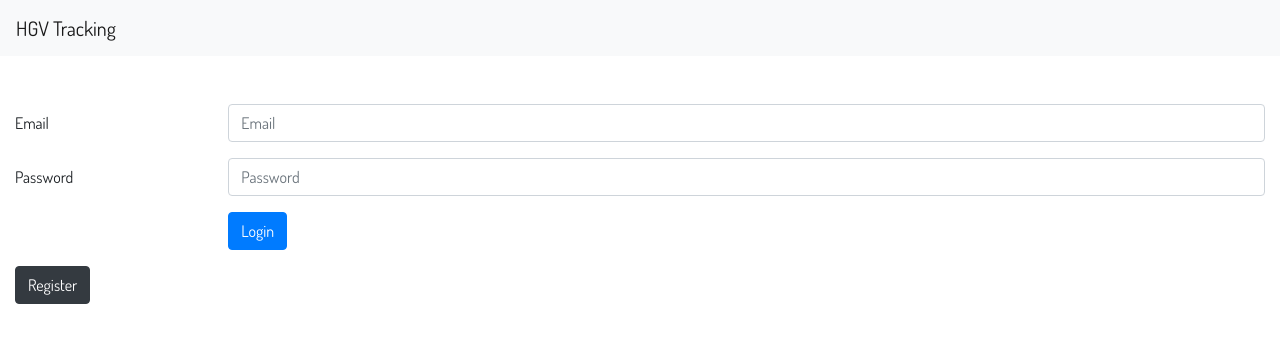
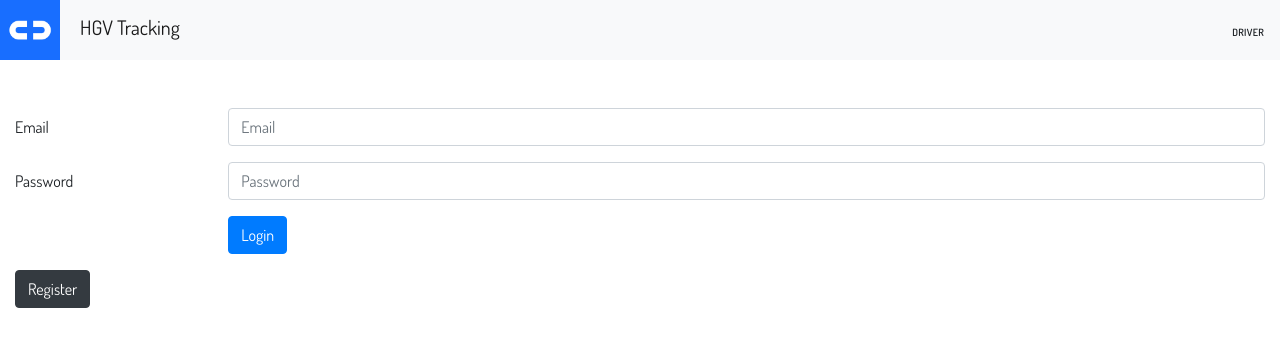
Before and after one commit to ryan-shirley/Vehicle-Checklist-Web-App-MERN, a React (Create React App) app: page / in a window 1280 px wide. Shown: the top 346 px of the page. Built offline with nearby package versions, Linux system fonts and the light colour scheme.

Commit message:
Navbar logo and dropdown styling

```diff
--- a/src/components/hgv-navbar.js
+++ b/src/components/hgv-navbar.js
@@ -53,11 +53,22 @@ class HGVNavbar extends Component {
         }
 
         return (
-            <Navbar bg="light" expand="lg">
-                <Navbar.Brand href="/">HGV Tracking</Navbar.Brand>
-                <Navbar.Collapse id="basic-navbar-nav">
+            <Navbar bg="light" expand="lg" className="p-0 pr-3">
+                <Navbar.Brand href="/" className="py-0">
+                    <img
+                        alt="HGV Logo"
+                        src="/logo192.png"
+                        width="60"
+                        height="60"
+                        className="d-inline-block align-top mr-3"
+                    />{' '}
+                    HGV Tracking
+                </Navbar.Brand>
+                <Navbar.Collapse id="hgv-settings-dropdown-nav">
                     <Nav className="ml-auto">
-                        {this.state.userFullName && (<NavDropdown alignRight title={this.state.userFullName} id="basic-nav-dropdown">
+                        <div>
+                            <span className="text-uppercase driver">Driver</span>
+                            {this.state.userFullName && (<NavDropdown alignRight title={`${this.state.userFullName}`} id="hgv-settings-dropdown" className='ml-n2'>
                                 <NavDropdown.Item href="/">
                                     Action*
                                 </NavDropdown.Item>
@@ -69,6 +80,7 @@ class HGVNavbar extends Component {
                                     Logout
                                 </NavDropdown.Item>
                             </NavDropdown>)}
+                        </div>
                     </Nav>
                 </Navbar.Collapse>
             </Navbar>
--- /dev/null
+++ b/src/scss/theme/_navbar.scss
@@ -0,0 +1,13 @@
+#hgv-settings-dropdown-nav {
+    .driver {
+        font-size: x-small;
+        font-weight: 600;
+        letter-spacing: .3px;
+    }
+
+    .dropdown {
+        .dropdown-toggle {
+            padding-top: 0;
+        }
+    }
+}
--- a/src/scss/theme/app.scss
+++ b/src/scss/theme/app.scss
@@ -1,5 +1,6 @@
 // Theme Styles
 @import './text';
+@import './navbar';
 
 
 // Components
```
Lines whose indentation alone changed are shown as unchanged.
